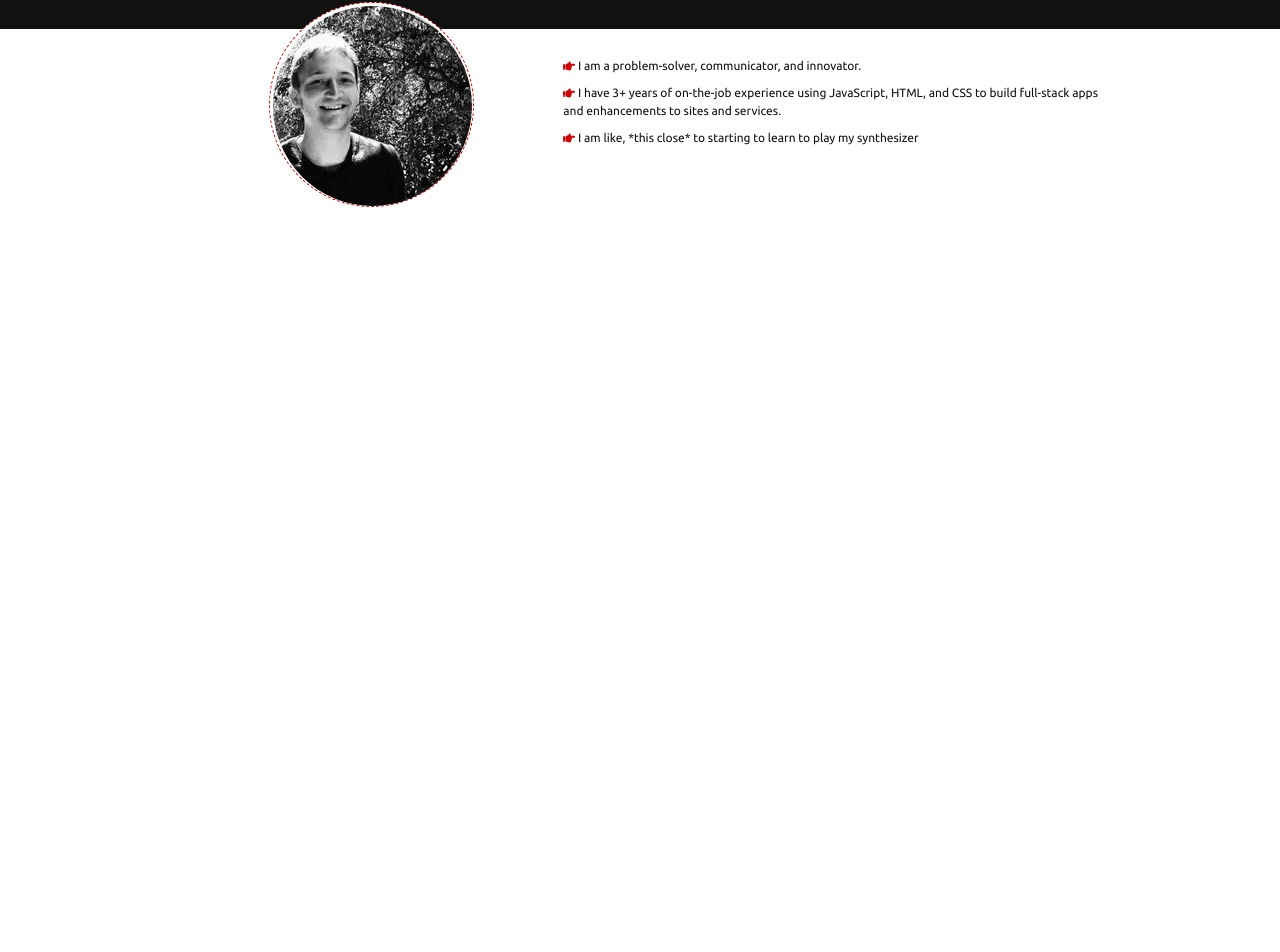
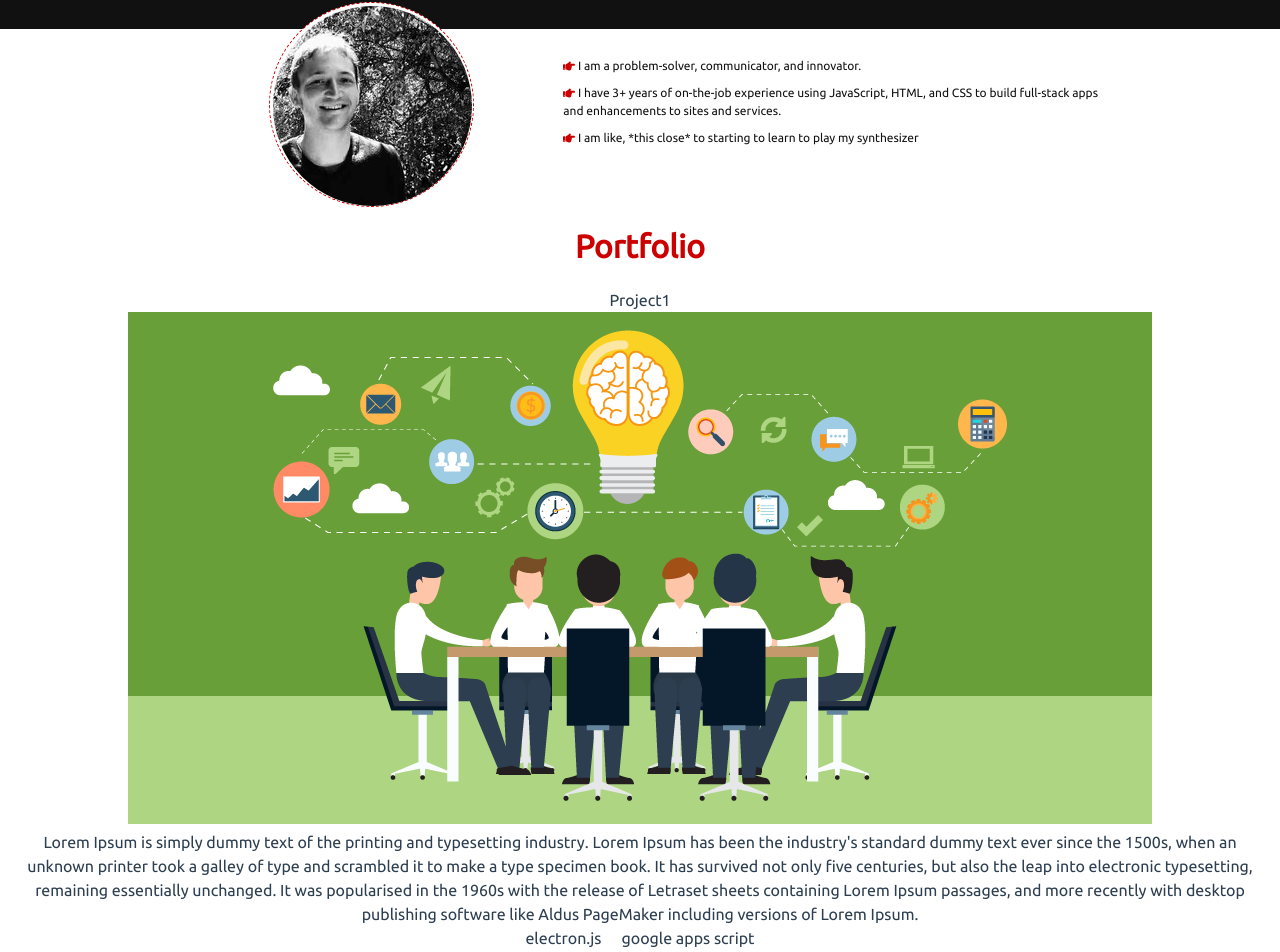
Before and after one commit to DanOswalt/portfolio, a Vue app: page / in a window 1280 px wide. Shown: the part 131-1083 px from the top of the page. Before the commit the page ends 800 px from the top, so only its background shows below. Built offline with nearby package versions, Linux system fonts and the light colour scheme.

Commit message:
portfolio project components

```diff
--- a/src/components/Foot.vue
+++ b/src/components/Foot.vue
@@ -7,9 +7,8 @@
 <script>
 export default {
   name: "Foot"
-};
+}
 </script>
 
-<!-- Add "scoped" attribute to limit CSS to this component only -->
 <style scoped>
 </style>
--- /dev/null
+++ b/src/components/Portfolio.vue
@@ -0,0 +1,31 @@
+<template>
+  <section class="portfolio section">
+    <h1 class="title">Portfolio</h1>
+    <Project v-for="(project, index) in projects"
+             :key="index"
+             :project="project" />
+  </section>
+</template>
+
+<script>
+import Project from "@/components/Project.vue"
+import projects from '../data/mock.json'
+
+export default {
+  name: "Portfolio",
+  components: {
+    Project
+  },
+  data () {
+    return {
+      projects
+    }
+  }
+}
+</script>
+
+<style scoped>
+.title {
+  color: #cc0000;
+}
+</style>
--- /dev/null
+++ b/src/components/Project.vue
@@ -0,0 +1,24 @@
+<template>
+  <section class="project">
+    <h2>{{ project.title }}</h2>
+    <img :src="require(`@/assets/${project.imgs[0]}`)" alt="">
+    <p>{{ project.summary }}</p>
+    <ul>
+      <li v-for="(tag, index) in project.tags"
+          :key="index"
+          >{{ tag }}</li>
+    </ul>
+  </section>
+</template>
+
+<script>
+export default {
+  name: "Project",
+  props: {
+    project: Object
+  }
+};
+</script>
+
+<style scoped>
+</style>
--- a/src/data/mock.json
+++ b/src/data/mock.json
@@ -1,16 +1,19 @@
-"[
+[
   {
     "title": "Project1",
     "imgs": [
-      "https://www.google.com/url?sa=i&rct=j&q=&esrc=s&source=images&cd=&cad=rja&uact=8&ved=2ahUKEwiylueh6MndAhVuneAKHShQA7AQjRx6BAgBEAU&url=https%3A%2F%2Fhackernoon.com%2Fhow-to-build-a-project-management-organization-in-90-days-783b907f4a12&psig=AOvVaw3uj3xf8cIM422Do3UGsMJd&ust=1537540854136086"
+      "project.png"
     ],
-    "summary": "A project i did",
+    "summary": "Lorem Ipsum is simply dummy text of the printing and typesetting industry. Lorem Ipsum has been the industry's standard dummy text ever since the 1500s, when an unknown printer took a galley of type and scrambled it to make a type specimen book. It has survived not only five centuries, but also the leap into electronic typesetting, remaining essentially unchanged. It was popularised in the 1960s with the release of Letraset sheets containing Lorem Ipsum passages, and more recently with desktop publishing software like Aldus PageMaker including versions of Lorem Ipsum.",
     "tags": [
       "electron.js",
       "google apps script"
     ],
     "links": [
-      "label": "github",
-      "url": "https://www.github.com"
+      {
+        "label": "github",
+        "url": "https://www.github.com"
+      }
     ]
-]"
+  }
+]
--- a/src/views/Home.vue
+++ b/src/views/Home.vue
@@ -1,19 +1,21 @@
 <template>
   <div class="home">
     <Head/>
+    <Portfolio/>
     <Foot/>
   </div>
 </template>
 
 <script>
-// @ is an alias to /src
-import Head from "@/components/Head.vue";
-import Foot from "@/components/Foot.vue";
+import Head from "@/components/Head.vue"
+import Foot from "@/components/Foot.vue"
+import Portfolio from "@/components/Portfolio.vue"
 
 export default {
   name: "home",
   components: {
     Head,
+    Portfolio,
     Foot
   }
 };
```
Also changed, not shown: src/assets/project.png (added).
